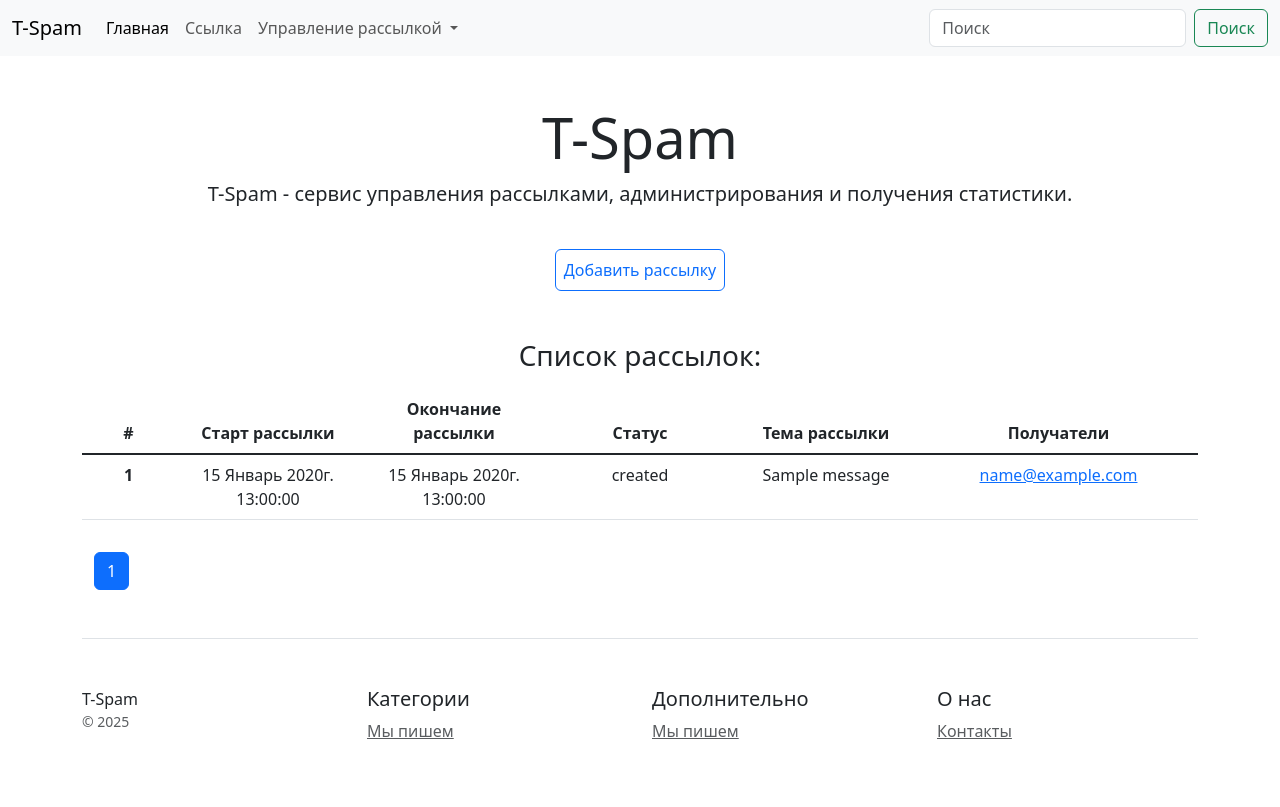
After one commit to Tishina-az/MailingService, a Django app: page /mailings/ in a window 1280 px wide. The commit adds this page. Run offline with Django 5.2, Linux system fonts and the light colour scheme; tables that the repository leaves empty hold one stand-in row (values such as "Sample post"); some libraries are stand-ins or nearby versions.

Commit message:
Реализован CRUD для Mailing

```diff
--- a/config/settings.py
+++ b/config/settings.py
@@ -85,7 +85,7 @@ AUTH_PASSWORD_VALIDATORS = [
 ]
 
 
-LANGUAGE_CODE = "en-us"
+LANGUAGE_CODE = "ru"
 
 TIME_ZONE = 'Europe/Moscow'
 
--- a/mailing/models.py
+++ b/mailing/models.py
@@ -55,6 +55,9 @@ class Mailing(models.Model):
     def __str__(self):
         return self.status
 
+    def get_recipient_emails(self):
+        return [recipient.email for recipient in self.recipients.all()]
+
     class Meta:
         verbose_name = 'Рассылка'
         verbose_name_plural = 'Рассылки'
--- /dev/null
+++ b/mailing/templates/mailing/mailing_list.html
@@ -0,0 +1,68 @@
+{% extends 'mailing/base.html' %}
+
+{% block title %}Сообщения{% endblock %}
+
+{% block content %}
+<nav class="mb-5 text-center">
+    <a class="p-2 btn btn-outline-primary" href="{% url 'mailing:mailing_create' %}">Добавить рассылку</a>
+</nav>
+<div class="container">
+    <h3 class="text-center mb-3">Список рассылок:</h3>
+    <div class="row text-center">
+        <table class="table table-hover">
+            <thead>
+                <tr>
+                    <th scope="col">#</th>
+                    <th scope="col">Старт рассылки</th>
+                    <th scope="col">Окончание рассылки</th>
+                    <th scope="col">Статус</th>
+                    <th scope="col">Тема рассылки</th>
+                    <th scope="col">Получатели</th>
+                </tr>
+            </thead>
+            <tbody class="table-group-divider">
+                {% for mailing in mailings %}
+                <tr onclick="window.location='{% url 'mailing:mailing_detail' mailing.pk %}';" style="cursor: pointer;">
+                    <th class="col-1" scope="row">{{ mailing.id }}</th>
+                    <td class="col-2">{{ mailing.started_date|date:"d F Yг. H:i:s" }}</td>
+                    <td class="col-2">{{ mailing.ended_date|date:"d F Yг. H:i:s" }}</td>
+                    <td class="col-2">{{ mailing.status }}</td>
+                    <td class="col-2">{{ mailing.message }}</td>
+                    <td class="col-3">
+                        {% for email in mailing.get_recipient_emails %}
+                            <a class="link-opacity-75-hover" href="mailto: {{ email }}" onclick="event.stopPropagation();">{{ email }}</a>
+                        {% endfor %}
+                    </td>
+                </tr>
+                {% endfor %}
+            </tbody>
+        </table>
+    </div>
+    <!-- Пагинация -->
+    <nav aria-label="Page navigation">
+        <ul class="pagination mt-3">
+            {% if page_obj.has_previous %}
+            <li class="page-item">
+                <a class="page-link" href="?page={{ page_obj.previous_page_number }}" aria-label="Previous">
+                    <span aria-hidden="true">&laquo;</span>
+                </a>
+            </li>
+            {% endif %}
+
+            {% for num in page_obj.paginator.page_range %}
+            <li class="page-item {% if page_obj.number == num %}active{% endif %}">
+                <a class="page-link" href="?page={{ num }}">{{ num }}</a>
+            </li>
+            {% endfor %}
+
+            {% if page_obj.has_next %}
+            <li class="page-item">
+                <a class="page-link" href="?page={{ page_obj.next_page_number }}" aria-label="Next">
+                    <span aria-hidden="true">&raquo;</span>
+                </a>
+            </li>
+            {% endif %}
+        </ul>
+    </nav>
+</div>
+{% endblock %}
--- a/mailing/templates/mailing/main_menu.html
+++ b/mailing/templates/mailing/main_menu.html
@@ -1,6 +1,6 @@
 <nav class="navbar navbar-expand-lg bg-body-tertiary">
     <div class="container-fluid">
-        <a class="navbar-brand" href="#">T-Spam</a>
+        <a class="navbar-brand" href="{% url 'mailing:recipient_list' %}">T-Spam</a>
         <button class="navbar-toggler" type="button" data-bs-toggle="collapse" data-bs-target="#navbarSupportedContent"
                 aria-controls="navbarSupportedContent" aria-expanded="false" aria-label="Переключатель навигации">
             <span class="navbar-toggler-icon"></span>
@@ -19,7 +19,7 @@
                         Управление рассылкой
                     </a>
                     <ul class="dropdown-menu">
-                        <li><a class="dropdown-item" href="#">Рассылки</a></li>
+                        <li><a class="dropdown-item" href="{% url 'mailing:mailing_list' %}">Рассылки</a></li>
                         <li><a class="dropdown-item" href="{% url 'mailing:message_list' %}">Сообщения</a></li>
                         <li>
                             <hr class="dropdown-divider">
--- a/mailing/urls.py
+++ b/mailing/urls.py
@@ -2,7 +2,8 @@ from django.urls import path
 
 from mailing.apps import MailingConfig
 from mailing.views import RecipientListView, RecipientDetailView, RecipientCreateView, RecipientDeleteView, \
-    RecipientUpdateView, MessageListView, MessageDetailView, MessageCreateView, MessageUpdateView, MessageDeleteView
+    RecipientUpdateView, MessageListView, MessageDetailView, MessageCreateView, MessageUpdateView, MessageDeleteView, \
+    MailingListView, MailingDetailView, MailingCreateView, MailingUpdateView, MailingDeleteView
 
 app_name = MailingConfig.name
 
@@ -18,4 +19,10 @@ urlpatterns = [
     path('messages/message/create', MessageCreateView.as_view(), name='message_create'),
     path('messages/message/update/<int:pk>', MessageUpdateView.as_view(), name='message_update'),
     path('messages/message/delete/<int:pk>', MessageDeleteView.as_view(), name='message_delete'),
+
+    path('mailings/', MailingListView.as_view(), name='mailing_list'),
+    path('mailings/mailing/<int:pk>', MailingDetailView.as_view(), name='mailing_detail'),
+    path('mailings/mailing/create', MailingCreateView.as_view(), name='mailing_create'),
+    path('mailings/mailing/update/<int:pk>', MailingUpdateView.as_view(), name='mailing_update'),
+    path('mailings/mailing/delete/<int:pk>', MailingDeleteView.as_view(), name='mailing_delete'),
 ]
--- a/mailing/views.py
+++ b/mailing/views.py
@@ -1,7 +1,7 @@
 from django.urls import reverse_lazy
 from django.views.generic import ListView, DetailView, CreateView, UpdateView, DeleteView
 
-from mailing.models import Recipient, Message
+from mailing.models import Recipient, Message, Mailing
 
 
 class RecipientListView(ListView):
@@ -40,7 +40,7 @@ class RecipientDeleteView(DeleteView):
 class MessageListView(ListView):
     model = Message
     context_object_name = 'messages'
-    paginate_by = 10
+    paginate_by = 20
 
 
 class MessageDetailView(DetailView):
@@ -67,3 +67,35 @@ class MessageUpdateView(UpdateView):
 class MessageDeleteView(DeleteView):
     model = Message
     success_url = reverse_lazy('mailing:message_list')
+
+
+class MailingListView(ListView):
+    model = Mailing
+    context_object_name = 'mailings'
+    paginate_by = 20
+
+
+class MailingDetailView(DetailView):
+    model = Mailing
+    context_object_name = 'mailing'
+
+
+class MailingCreateView(CreateView):
+    model = Mailing
+    fields = ['started_date', 'ended_date', 'status', 'message', 'recipients']
+
+    def get_success_url(self):
+        return reverse_lazy('mailing:mailing_detail', kwargs={'pk': self.object.pk})
+
+
+class MailingUpdateView(UpdateView):
+    model = Mailing
+    fields = ['started_date', 'ended_date', 'status', 'message', 'recipients']
+
+    def get_success_url(self):
+        return reverse_lazy('mailing:mailing_detail', kwargs={'pk': self.object.pk})
+
+
+class MailingDeleteView(DeleteView):
+    model = Mailing
+    success_url = reverse_lazy('mailing:mailing_list')
```
Also changed, not shown: mailing/templates/mailing/mailing_confirm_delete.html (added, +27 -0 lines), mailing/templates/mailing/mailing_detail.html (added, +37 -0 lines), mailing/templates/mailing/mailing_form.html (added, +25 -0 lines).
